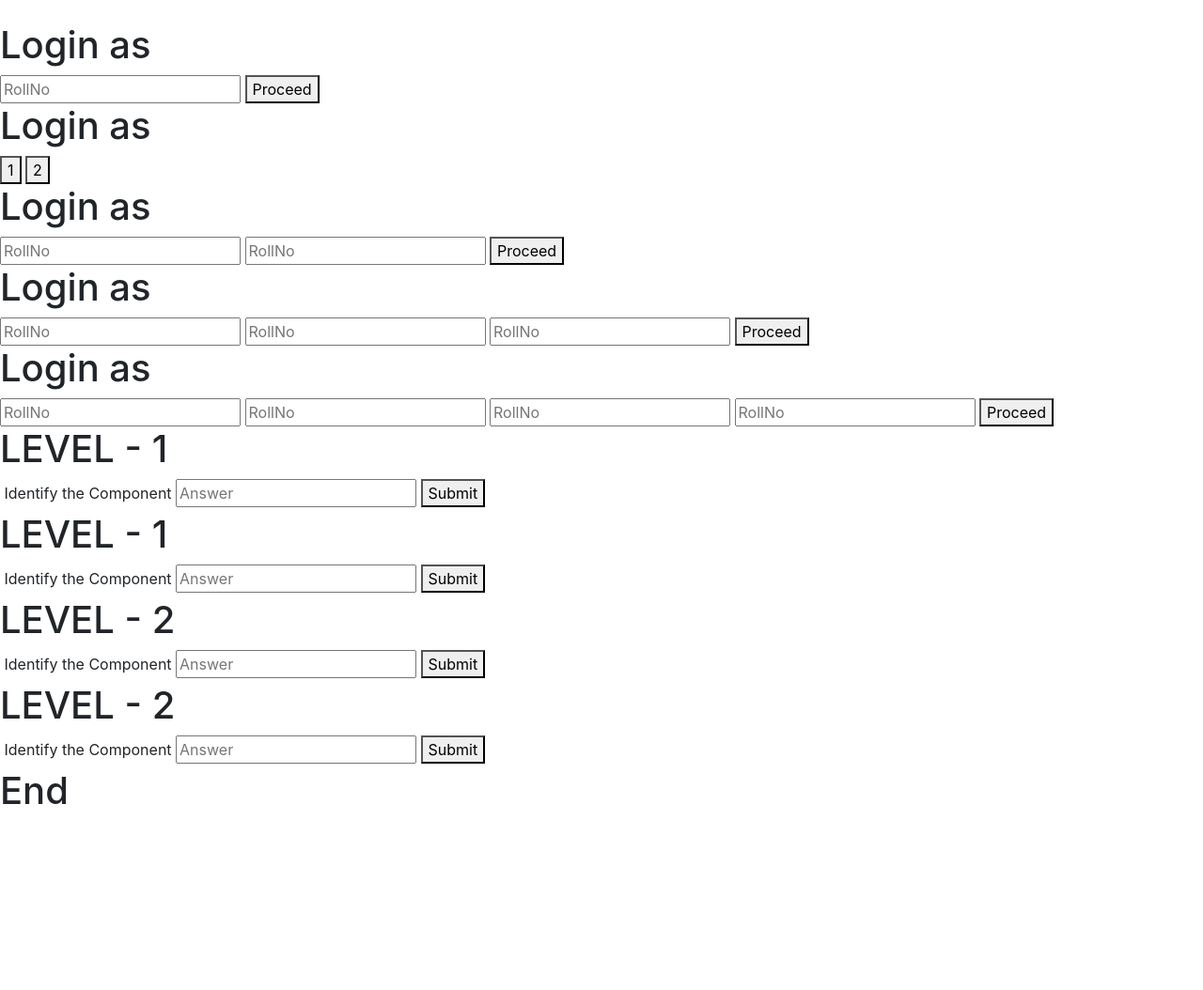
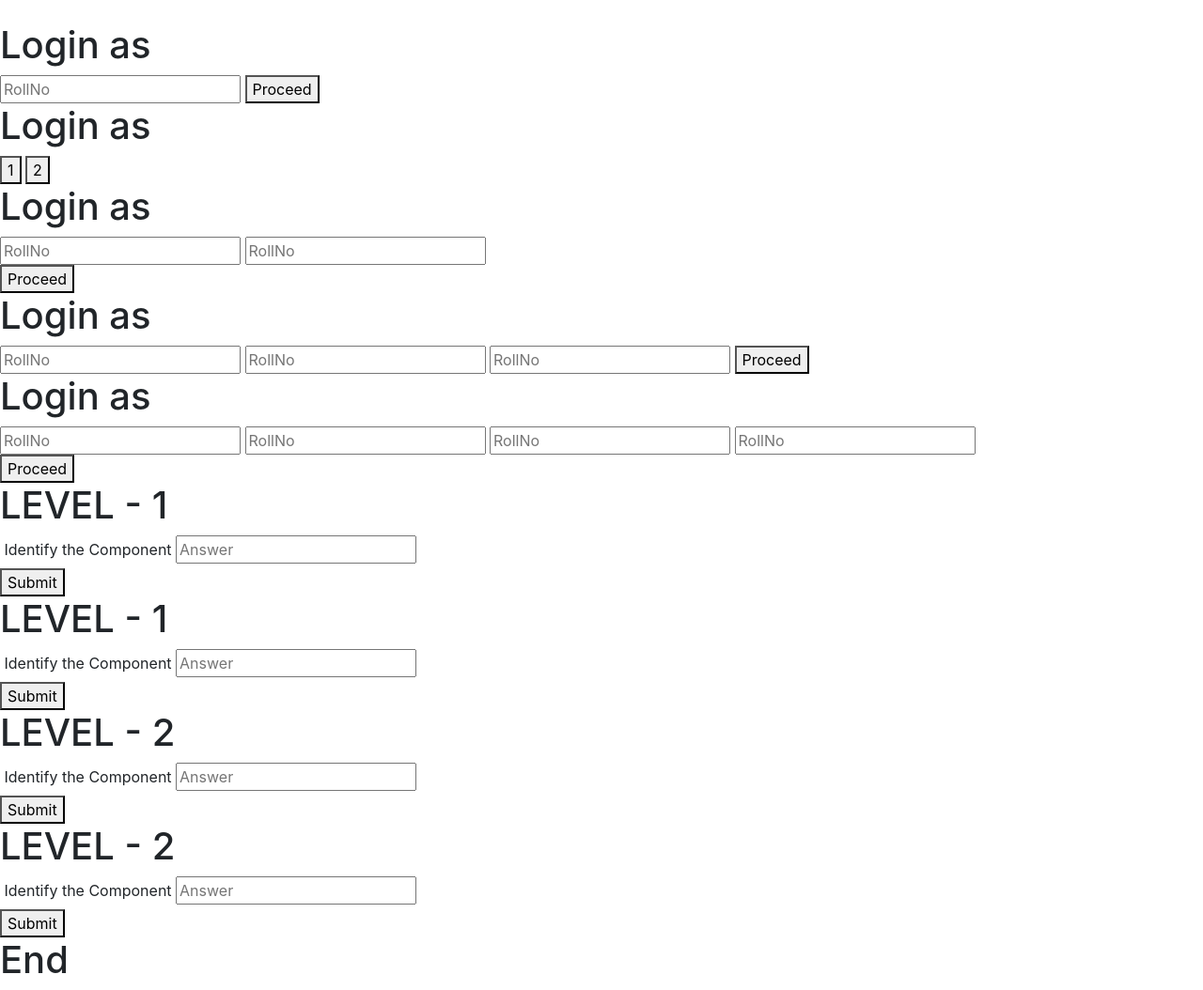
Before and after one commit to Prabhas-Kenche/ieee, a plain HTML site: page index.html in a window 1280 px wide. Shown: the whole page at 94% size. Before the commit the page ends 874 px from the top, so only its background shows below. Drawn offline with nearby package versions, Linux system fonts and the light colour scheme.

Commit message:
Update index.html

```diff
--- a/index.html
+++ b/index.html
@@ -2,10 +2,18 @@
 <html>
 
 <head>
-    <link rel="stylesheet" href="https://stackpath.bootstrapcdn.com/bootstrap/4.5.2/css/bootstrap.min.css" integrity="sha384-JcKb8q3iqJ61gNV9KGb8thSsNjpSL0n8PARn9HuZOnIxN0hoP+VmmDGMN5t9UJ0Z" crossorigin="anonymous" />
-    <script src="https://code.jquery.com/jquery-3.5.1.slim.min.js" integrity="sha384-DfXdz2htPH0lsSSs5nCTpuj/zy4C+OGpamoFVy38MVBnE+IbbVYUew+OrCXaRkfj" crossorigin="anonymous"></script>
-    <script src="https://cdn.jsdelivr.net/npm/popper.js@1.16.1/dist/umd/popper.min.js" integrity="sha384-9/reFTGAW83EW2RDu2S0VKaIzap3H66lZH81PoYlFhbGU+6BZp6G7niu735Sk7lN" crossorigin="anonymous"></script>
-    <script src="https://stackpath.bootstrapcdn.com/bootstrap/4.5.2/js/bootstrap.min.js" integrity="sha384-B4gt1jrGC7Jh4AgTPSdUtOBvfO8shuf57BaghqFfPlYxofvL8/KUEfYiJOMMV+rV" crossorigin="anonymous"></script>
+    <link rel="stylesheet" href="https://stackpath.bootstrapcdn.com/bootstrap/4.5.2/css/bootstrap.min.css"
+        integrity="sha384-JcKb8q3iqJ61gNV9KGb8thSsNjpSL0n8PARn9HuZOnIxN0hoP+VmmDGMN5t9UJ0Z"
+        crossorigin="anonymous" />
+    <script src="https://code.jquery.com/jquery-3.5.1.slim.min.js"
+        integrity="sha384-DfXdz2htPH0lsSSs5nCTpuj/zy4C+OGpamoFVy38MVBnE+IbbVYUew+OrCXaRkfj"
+        crossorigin="anonymous"></script>
+    <script src="https://cdn.jsdelivr.net/npm/popper.js@1.16.1/dist/umd/popper.min.js"
+        integrity="sha384-9/reFTGAW83EW2RDu2S0VKaIzap3H66lZH81PoYlFhbGU+6BZp6G7niu735Sk7lN"
+        crossorigin="anonymous"></script>
+    <script src="https://stackpath.bootstrapcdn.com/bootstrap/4.5.2/js/bootstrap.min.js"
+        integrity="sha384-B4gt1jrGC7Jh4AgTPSdUtOBvfO8shuf57BaghqFfPlYxofvL8/KUEfYiJOMMV+rV"
+        crossorigin="anonymous"></script>
 </head>
 
 <body>
@@ -19,65 +27,71 @@
         <input placeholder="RollNo" />
         <button class="button" onclick="display('sectionMember')">Proceed</button>
     </div>
-    <div id="sectionMember">
+    <div id="sectionMember" class="pes-container">
         <h1>Login as</h1>
         <button onclick="display('sectionTwoRollNos')">1</button>
         <button onclick="display('sectionTwoRollNos')">2</button>
     </div>
-
-    <div id="sectionTwoRollNos">
+    <div id="sectionTwoRollNos" class="pes-container">
         <h1>Login as</h1>
         <input placeholder="RollNo" />
         <input placeholder="RollNo" />
-        <button onclick="display('sectionThreeRollNos')">Proceed</button>
+        <br/>
+        <button class="button" onclick="display('sectionThreeRollNos')">Proceed</button>
     </div>
-    <div id="sectionThreeRollNos">
+    <div id="sectionThreeRollNos" class="pes-container">
         <h1>Login as</h1>
         <input placeholder="RollNo" />
         <input placeholder="RollNo" />
         <input placeholder="RollNo" />
-        <button onclick="display('sectionFourRollNos')">Proceed</button>
+        <button class="button" onclick="display('sectionFourRollNos')">Proceed</button>
     </div>
-    <div id="sectionFourRollNos">
+    <div id="sectionFourRollNos" class="pes-container">
         <h1>Login as</h1>
         <input placeholder="RollNo" />
         <input placeholder="RollNo" />
         <input placeholder="RollNo" />
         <input placeholder="RollNo" />
-        <button onclick="display('sectionLevelOneofOne')">Proceed</button>
+        <br/>
+        <button class="button" onclick="display('sectionLevelOneofOne')">Proceed</button>
     </div>
-    <div id="sectionLevelOneofOne">
+    <div id="sectionLevelOneofOne" class="pes-container">
         <h1>LEVEL - 1</h1>
-        <img src="" class="question"/>
+        <img src="" class="question" />
         <label>Identify the Component</label>
-        <input placeholder="Answer"/>
-        <button onclick="display('sectionLevelTwoofOne')">Submit</button>
+        <input placeholder="Answer" />
+        <br/>
+        <button class="button" onclick="display('sectionLevelTwoofOne')">Submit</button>
     </div>
-    <div id="sectionLevelTwoofOne">
+    <div id="sectionLevelTwoofOne" class="pes-container">
         <h1>LEVEL - 1</h1>
-        <img src="" class="question"/>
+        <img src="" class="question" />
         <label>Identify the Component</label>
-        <input placeholder="Answer"/>
-        <button onclick="display('sectionLevelOneofTwo')">Submit</button>
+        <input placeholder="Answer" />
+        <br/>
+        <button class="button" onclick="display('sectionLevelOneofTwo')">Submit</button>
     </div>
-    <div id="sectionLevelOneofTwo">
+    <div id="sectionLevelOneofTwo" class="pes-container">
         <h1>LEVEL - 2</h1>
-        <img src="" class="question"/>
+        <img src="" class="question" />
         <label>Identify the Component</label>
-        <input placeholder="Answer"/>
-        <button onclick="display('sectionLevelTwoofTwo')">Submit</button>
+        <input placeholder="Answer" />
+        <br/>
+        <button class="button" onclick="display('sectionLevelTwoofTwo')">Submit</button>
     </div>
-    <div id="sectionLevelTwoofTwo">
+    <div id="sectionLevelTwoofTwo" class="pes-container">
         <h1>LEVEL - 2</h1>
-        <img src="" class="question"/>
+        <img src="" class="question" />
         <label>Identify the Component</label>
-        <input placeholder="Answer"/>
-        <button onclick="display('sectionEnd')">Submit</button>
+        <input placeholder="Answer" />
+        <br/>
+        <button class="button" onclick="display('sectionEnd')">Submit</button>
     </div>
-    <div id="sectionEnd">
+    <div id="sectionEnd" class="pes-container">
         <h1>End</h1>
     </div>
-        <script type="text/javascript" src="https://d1tgh8fmlzexmh.cloudfront.net/ccbp-static-website/js/ccbp-ui-kit.js"></script>
+    <script type="text/javascript"
+        src="https://d1tgh8fmlzexmh.cloudfront.net/ccbp-static-website/js/ccbp-ui-kit.js"></script>
 </body>
 
 </html>
```
